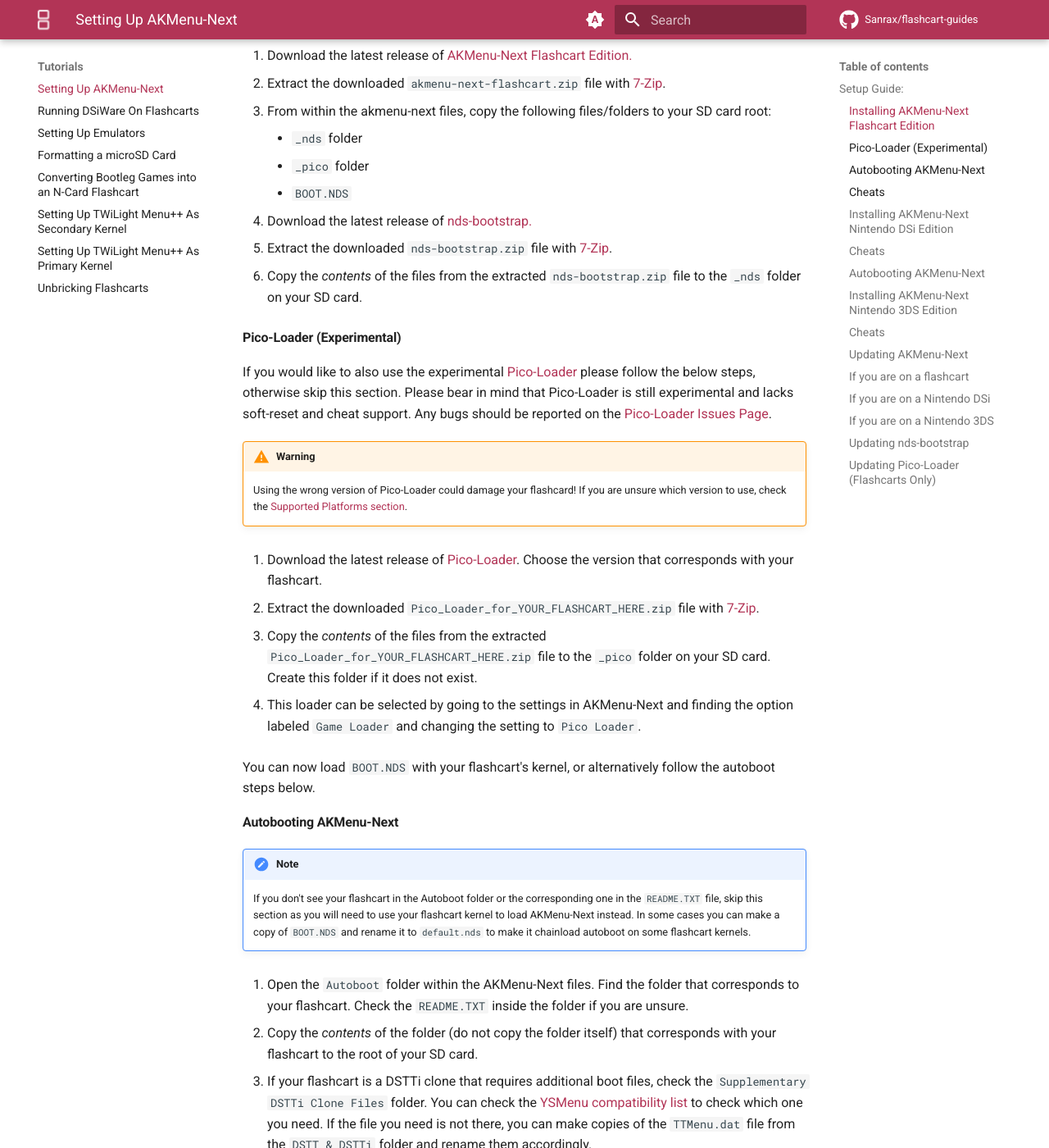
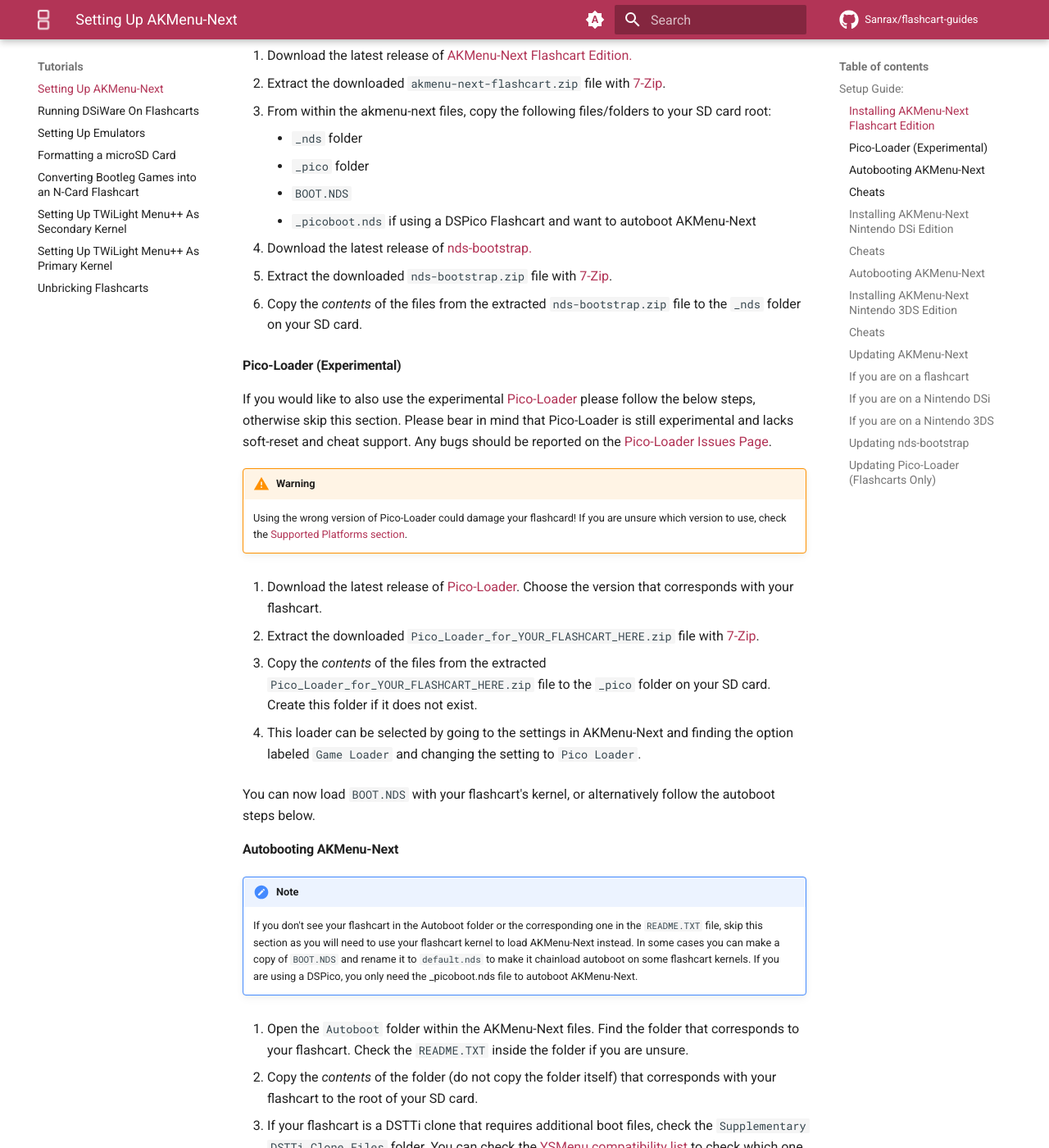
Before and after one commit to Sanrax/flashcart-guides, an MkDocs documentation site: the page built from docs/tutorials/akmenu-next.md, in a window 1280 px wide and 1400 px high, scrolled down 497 px. Shown: the whole window at 82% size. Built offline with MkDocs 1.6.1 and Material for MkDocs 9.7.7, drawn with Linux system fonts in a browser that asks for light colours; comment, search, counter and statistics services are not loaded.

Commit message:
Update AKMenu-Next tutorial for DSPico autoboot
Added instructions for using _picoboot.nds with DSPico Flashcart for autobooting AKMenu-Next.

```diff
--- a/docs/tutorials/akmenu-next.md
+++ b/docs/tutorials/akmenu-next.md
@@ -25,6 +25,7 @@
         - `_nds` folder
         - `_pico` folder
         - `BOOT.NDS`
+        - `_picoboot.nds` if using a DSPico Flashcart and want to autoboot AKMenu-Next
 
     1. Download the latest release of [nds-bootstrap.](https://github.com/DS-Homebrew/nds-bootstrap/releases/latest/download/nds-bootstrap.zip)
 
@@ -55,7 +56,7 @@
 
     !!! note
 
-        If you don't see your flashcart in the Autoboot folder or the corresponding one in the `README.TXT` file, skip this section as you will need to use your flashcart kernel to load AKMenu-Next instead. In some cases you can make a copy of `BOOT.NDS` and rename it to `default.nds` to make it chainload autoboot on some flashcart kernels.
+        If you don't see your flashcart in the Autoboot folder or the corresponding one in the `README.TXT` file, skip this section as you will need to use your flashcart kernel to load AKMenu-Next instead. In some cases you can make a copy of `BOOT.NDS` and rename it to `default.nds` to make it chainload autoboot on some flashcart kernels. If you are using a DSPico, you only need the _picoboot.nds file to autoboot AKMenu-Next.
 
     1. Open the `Autoboot` folder within the AKMenu-Next files. Find the folder that corresponds to your flashcart. Check the `README.TXT` inside the folder if you are unsure.
 
@@ -179,6 +180,7 @@
     #### If you are on a flashcart
 
     - Copy & replace the `BOOT.NDS` file to your SD card root.
+    - Copy & Replace the `_picoboot.nds` file to your SD card root if you using a DSPico and are currently autobooting AKMenu-Next.
 
     #### If you are on a Nintendo DSi
 
```
